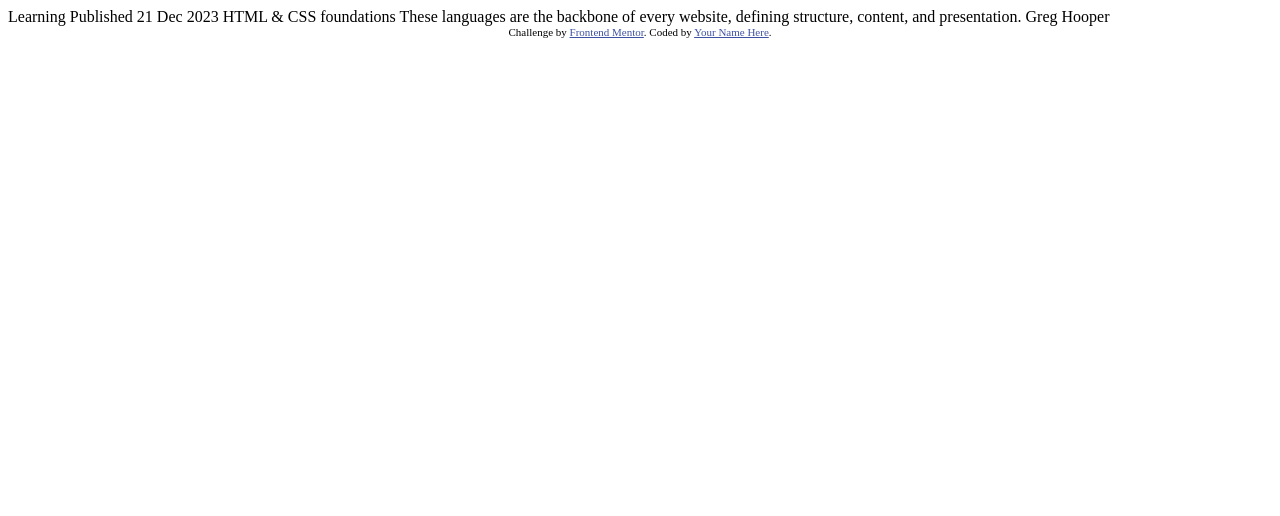
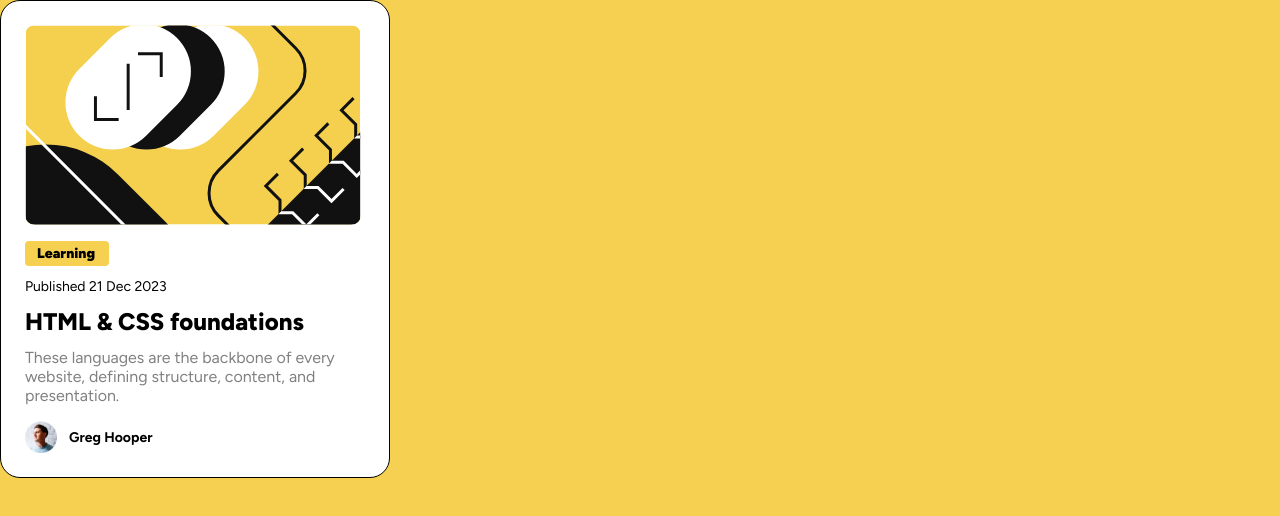
Before and after one commit to larryQuao/blog-preview-card, a plain HTML site: page index.html in a window 1280 px wide. Drawn offline with Linux system fonts and the light colour scheme.

Commit message:
Some progress

```diff
--- a/index.html
+++ b/index.html
@@ -3,32 +3,112 @@
 <head>
   <meta charset="UTF-8">
   <meta name="viewport" content="width=device-width, initial-scale=1.0"> <!-- displays site properly based on user's device -->
-
+  <link rel="preconnect" href="https://fonts.googleapis.com">
+  <link rel="preconnect" href="https://fonts.gstatic.com" crossorigin>
+  <link href="https://fonts.googleapis.com/css2?family=Figtree:ital,wght@0,300..900;1,300..900&display=swap" rel="stylesheet">
   <link rel="icon" type="image/png" sizes="32x32" href="./assets/images/favicon-32x32.png">
 
   <title>Frontend Mentor | Blog preview card</title>
 
   <!-- Feel free to remove these styles or customise in your own stylesheet 👍 -->
   <style>
-    .attribution { font-size: 11px; text-align: center; }
-    .attribution a { color: hsl(228, 45%, 44%); }
+    *{
+      margin: 0;
+      padding: 0;
+    }
+
+    body{
+      background-color: #F6D050;
+    }
+
+    .container{
+      background-color: #FFFFFF;
+      width: 340px;
+      /* height: 488px; */
+      padding: 24px;
+      display: flex;
+      flex-direction: column;
+      gap: 16px;
+      border: solid 1px #000000;border-radius: 20px;
+      font-family: 'Figtree', sans-serif;
+    }
+
+    img{
+      width: 336px;
+      height: 200px;
+      border-radius: 10px;
+      /* border: solid 1px red; */
+    }
+
+    .content-area{
+      width:336px;
+      /* border: solid 1px blue; */
+      display: flex;
+      flex-direction: column;
+      gap: 12px;
+    }
+
+    .button{
+      padding: 4px 12px;
+      background: #F6D050;
+      width: 60px;
+      border-radius: 4px;
+      font-size: 14px;
+      font-weight: 900;
+    }
+
+    .small-heading{
+      font-size: 14px;
+    }
+    .heading{
+      font-size: 24px;
+      font-weight: 800;
+      /* border: solid 1px red; */
+    }
+
+    p{
+      font-size: 16px;
+      color: grey;
+    }
+
+    .author{
+      display: flex;
+      align-items: center;
+      gap: 12px;
+      font-size: 14px;
+      font-weight: 700;
+    }
+
+    .author img{
+      width: 32px;
+      height: 32px;
+    }
+
   </style>
 </head>
 <body>
+  <div class="container">
+    <img src="/assets/images/illustration-article.svg" alt="">
 
-  Learning
+      <div class="content-area">
+        <div class="button">
+          Learning
+        </div>
 
-  Published 21 Dec 2023
+        <div class="small-heading">
+          Published 21 Dec 2023
+        </div>
 
-  HTML & CSS foundations
+        <div class="heading">
+          HTML & CSS foundations
+        </div>
 
-  These languages are the backbone of every website, defining structure, content, and presentation.
-
-  Greg Hooper
-
-  <div class="attribution">
-    Challenge by <a href="https://www.frontendmentor.io?ref=challenge" target="_blank">Frontend Mentor</a>.
-    Coded by <a href="#">Your Name Here</a>.
+        <p>These languages are the backbone of every website, defining structure, content, and presentation.</p>
+      </div>
+      <div class="author">
+        <img src="/assets/images/image-avatar.webp" alt="image-avatar">
+        Greg Hooper
+      </div>
   </div>
 </body>
 </html>
```
